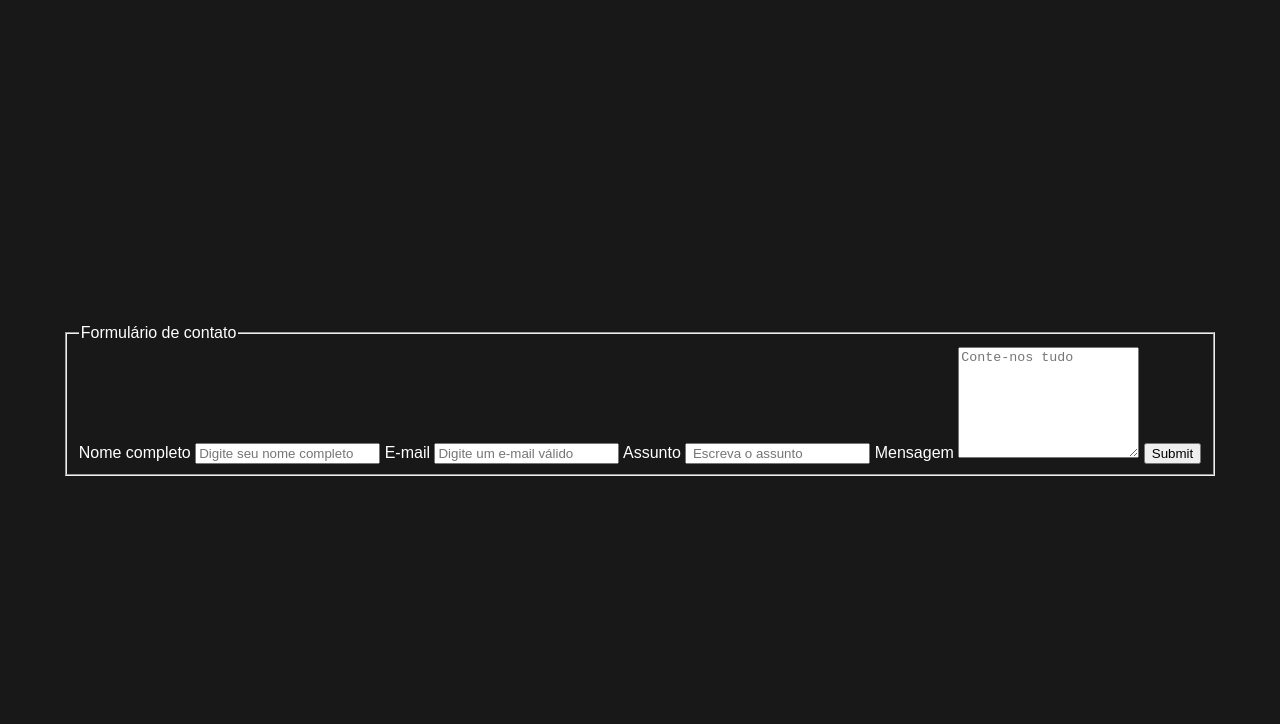
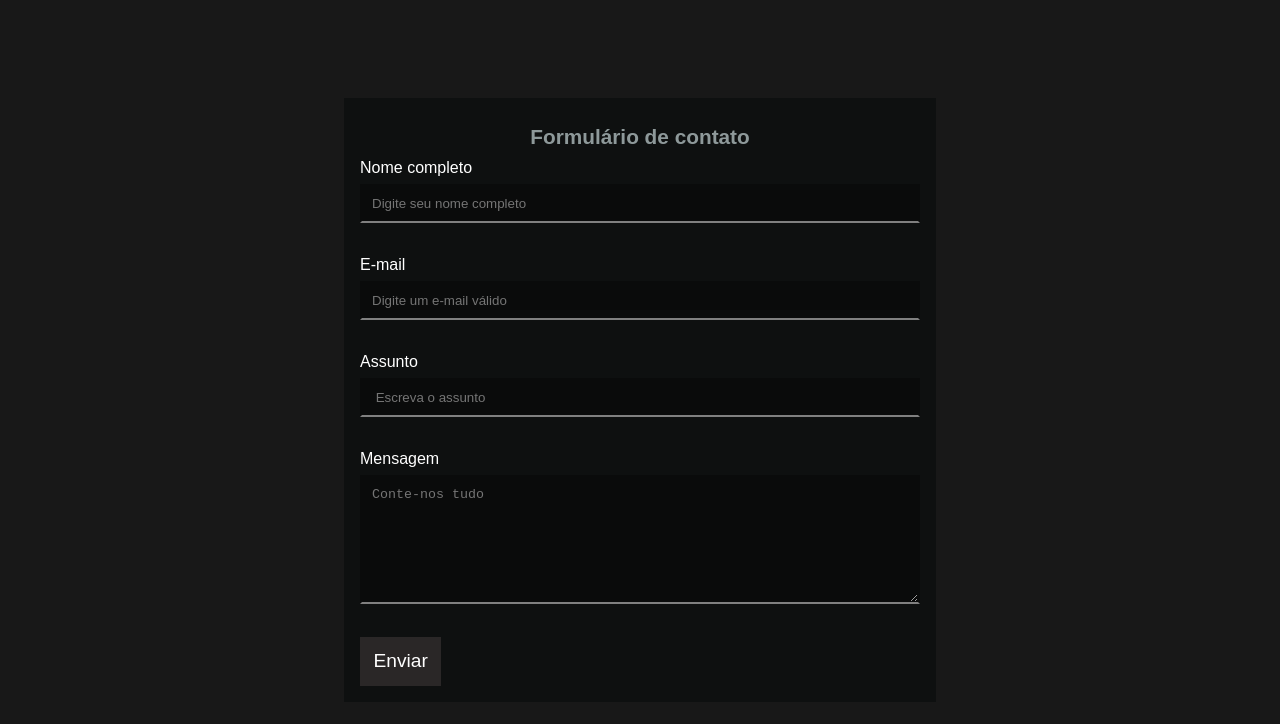
Before and after one commit to Seremendy/CursoFrontEnd2, a plain HTML site: page formulario/contato.html in a window 1280 px wide. Drawn offline with Linux system fonts and the light colour scheme.

Commit message:
Adição do projeto 03 formularios

```diff
--- a/formulario/contato.css
+++ b/formulario/contato.css
@@ -11,3 +11,77 @@ body {
     min-height: 100vh;
     margin: 0;
 }
+
+form {
+    width: 90%;
+    min-width: 28.125em;
+    max-width: 35em;
+    background-color: #0e1010;
+    padding: 1em;
+}
+
+fieldset {
+    border: none;
+    padding: 0;
+    margin: 0;
+}
+
+label,
+input,
+textarea {
+    display: block;
+    width: 100%;
+    box-sizing: border-box;
+}
+
+input, textarea {
+    background-color: rgb(0, 0, 0, .3);
+    border: 2px solid transparent;
+    border-bottom-color: grey;
+    padding: .75em;
+    margin: .5em 0 2.5em;
+    color: white;
+    outline: 0;
+}
+
+/* input:invalid, textarea:invalid {
+    background-color: red;
+} */
+
+/* input:valid, textarea:valid {
+    background-color: green;
+} */
+
+input:invalid:focus, textarea:invalid:focus {
+    border-bottom: 2px solid #ff000d;
+}
+
+input:valid:focus, textarea:valid:focus {
+    border-bottom: 2px solid #0ec72a;
+}
+
+input:focus, textarea:focus {
+    border-bottom: 2px solid #8e999a;
+    background-color: #2a2727;
+}
+
+legend {
+    padding: .5em;
+    text-align: center;
+    font-weight: bold;
+    color: #8e999a;
+    font-size: 1.3em;
+}
+
+.btn {
+    background-color: #2a2727;
+    color: white;
+    cursor: pointer;
+    padding: .7em;
+    font-size: 1.2em;
+    border: none;
+}
+
+.btn:hover {
+    background-color: grey;
+}
--- a/formulario/contato.html
+++ b/formulario/contato.html
@@ -23,7 +23,7 @@
             <label for="message">Mensagem</label>
             <textarea name="message" id="message" rows="7" required maxlength="1000" minlength="20" placeholder="Conte-nos tudo"></textarea>
 
-            <input type="submit" class="btn">
+            <button type="submit" class="btn">Enviar</button>
         </fieldset>
     </form>
 </body>
--- /dev/null
+++ b/projeto03/estilo.css
@@ -0,0 +1,93 @@
+@import url('https://fonts.googleapis.com/css2?family=Bungee&family=Roboto:wght@400;700&display=swap');
+:root {
+    --main-color: #5353ff;
+}
+
+*, *:after, *:before {
+    margin: 0;
+    padding: 0;
+    box-sizing: border-box;
+}
+
+html {
+    font-family: "Roboto", serif;
+    font-weight: 400;
+    font-style: normal;
+    background-color: var(--main-color);
+}
+
+body {
+    display: flex;
+    align-items: center;
+    justify-content: center;
+    min-height: 100vh;
+    margin: 0;
+}
+
+.formulario_de_login, .formulario_de_cadastro {
+    width: 90%;
+    min-width: 28.125em;
+    max-width: 35em;
+    background-color: white;
+    padding: 2em;
+    box-shadow:-0.5em 0 0 #3b3bac;
+}
+
+.formulario_de_login-box {
+    border: none;
+    padding: 0;
+    margin: 0;
+}
+
+label,  input {
+    display: block;
+    width: 100%;
+    text-transform: uppercase;
+    border: none;
+}
+
+input:focus {
+    border: 2px solid var(--main-color);
+}
+
+.box_info {
+    color: grey;
+}
+
+#password, #email, #user {
+    border-bottom:2px solid var(--main-color);
+    padding: .5em;
+    margin-bottom: 1.7em;
+    outline: 0;
+}
+
+.box_tituloPrincipal {
+    font-size: 1.8em;
+    color: var(--main-color);
+    padding-bottom: .5em;
+}
+
+.container {
+    display: flex;
+    align-items: center;
+    justify-content: space-between;
+}
+
+.container_buttonLogin {
+    background-color: var(--main-color);
+    border: none;
+    padding: 1em 1.5em;
+    border-radius: 5px;
+    color: white;
+    text-transform: uppercase;
+    font-weight: bold;
+    font-size: .9em;
+}
+
+.container_cadastro {
+    text-decoration: none;
+    text-transform: uppercase;
+    color: var(--main-color);
+    font-weight: bold;
+    padding: 1em;
+}
```
Also changed, not shown: projeto03/cadastro.html (added, +30 -0 lines), projeto03/index.html (added, +33 -0 lines).
